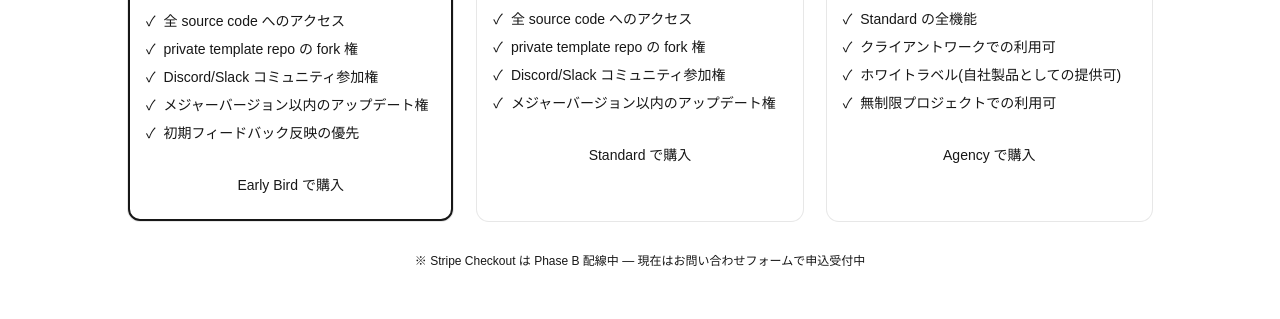
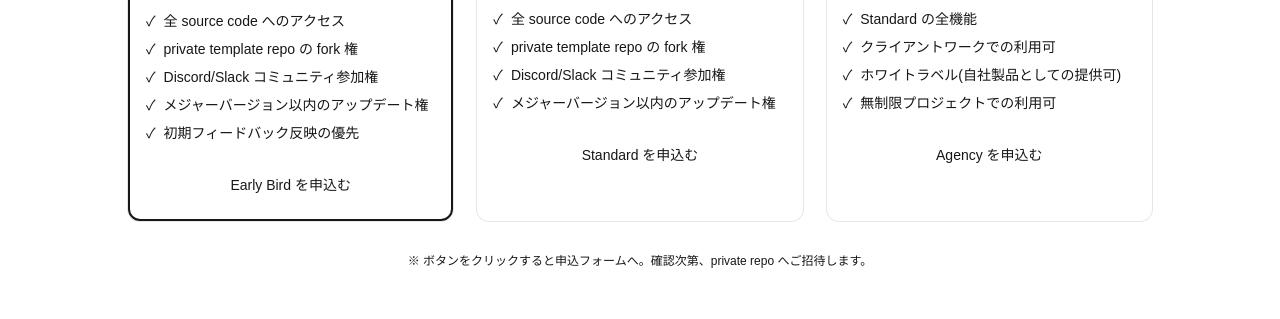
Before and after one commit to sakigake-dev/sakigake, a Next.js app: page / in a window 1280 px wide. Shown: the part 2680-2999 px from the top of the page. Built offline with nearby package versions, Linux system fonts and the light colour scheme.

Commit message:
feat(landing): wire Tally form for Early Bird signups with tier UTM tracking

```diff
--- a/src/app/_landing/pricing.tsx
+++ b/src/app/_landing/pricing.tsx
@@ -20,6 +20,8 @@ type Tier = {
   highlighted: boolean;
 };
 
+const TALLY_BASE = "https://tally.so/r/44p9bk?utm_source=lp&utm_medium=pricing";
+
 const tiers: Tier[] = [
   {
     name: "Early Bird",
@@ -33,8 +35,8 @@ const tiers: Tier[] = [
       "メジャーバージョン以内のアップデート権",
       "初期フィードバック反映の優先",
     ],
-    cta: "Early Bird で購入",
-    href: "#",
+    cta: "Early Bird を申込む",
+    href: `${TALLY_BASE}&utm_term=early_bird`,
     highlighted: true,
   },
   {
@@ -48,8 +50,8 @@ const tiers: Tier[] = [
       "Discord/Slack コミュニティ参加権",
       "メジャーバージョン以内のアップデート権",
     ],
-    cta: "Standard で購入",
-    href: "#",
+    cta: "Standard を申込む",
+    href: `${TALLY_BASE}&utm_term=standard`,
     highlighted: false,
   },
   {
@@ -63,8 +65,8 @@ const tiers: Tier[] = [
       "ホワイトラベル(自社製品としての提供可)",
       "無制限プロジェクトでの利用可",
     ],
-    cta: "Agency で購入",
-    href: "#",
+    cta: "Agency を申込む",
+    href: `${TALLY_BASE}&utm_term=agency`,
     highlighted: false,
   },
 ];
@@ -75,7 +77,7 @@ const tiers: Tier[] = [
  * Early Bird を highlighted で目立たせ、Standard を中央、Agency を右に配置。
  * 全て買い切り(サブスクなし)というメッセージを 1 行で添える。
  *
- * Phase A 時点で href は `#`(プレースホルダ)。Phase B で Stripe Checkout に差し替え。
+ * 申込フォームは Tally。Phase B で Stripe Checkout に置き換え予定。
  */
 export function Pricing() {
   return (
@@ -116,6 +118,8 @@ export function Pricing() {
               </ul>
               <Link
                 href={t.href}
+                target="_blank"
+                rel="noreferrer"
                 className={`${buttonVariants({
                   variant: t.highlighted ? "default" : "outline",
                   size: "lg",
@@ -129,7 +133,7 @@ export function Pricing() {
       </div>
 
       <p className="text-center text-xs text-muted-foreground mt-8">
-        ※ Stripe Checkout は Phase B 配線中 — 現在はお問い合わせフォームで申込受付中
+        ※ ボタンをクリックすると申込フォームへ。確認次第、private repo へご招待します。
       </p>
     </section>
   );
```
